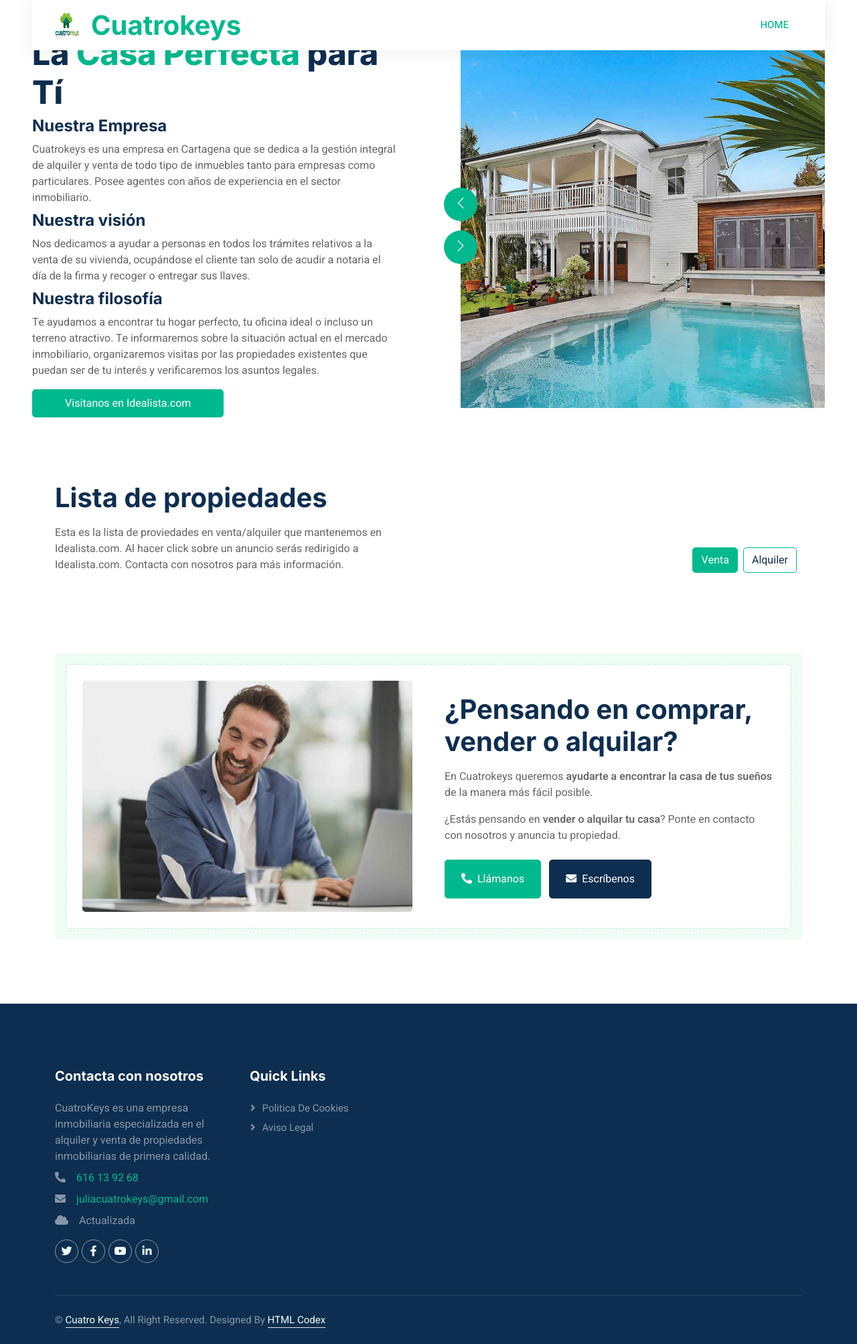
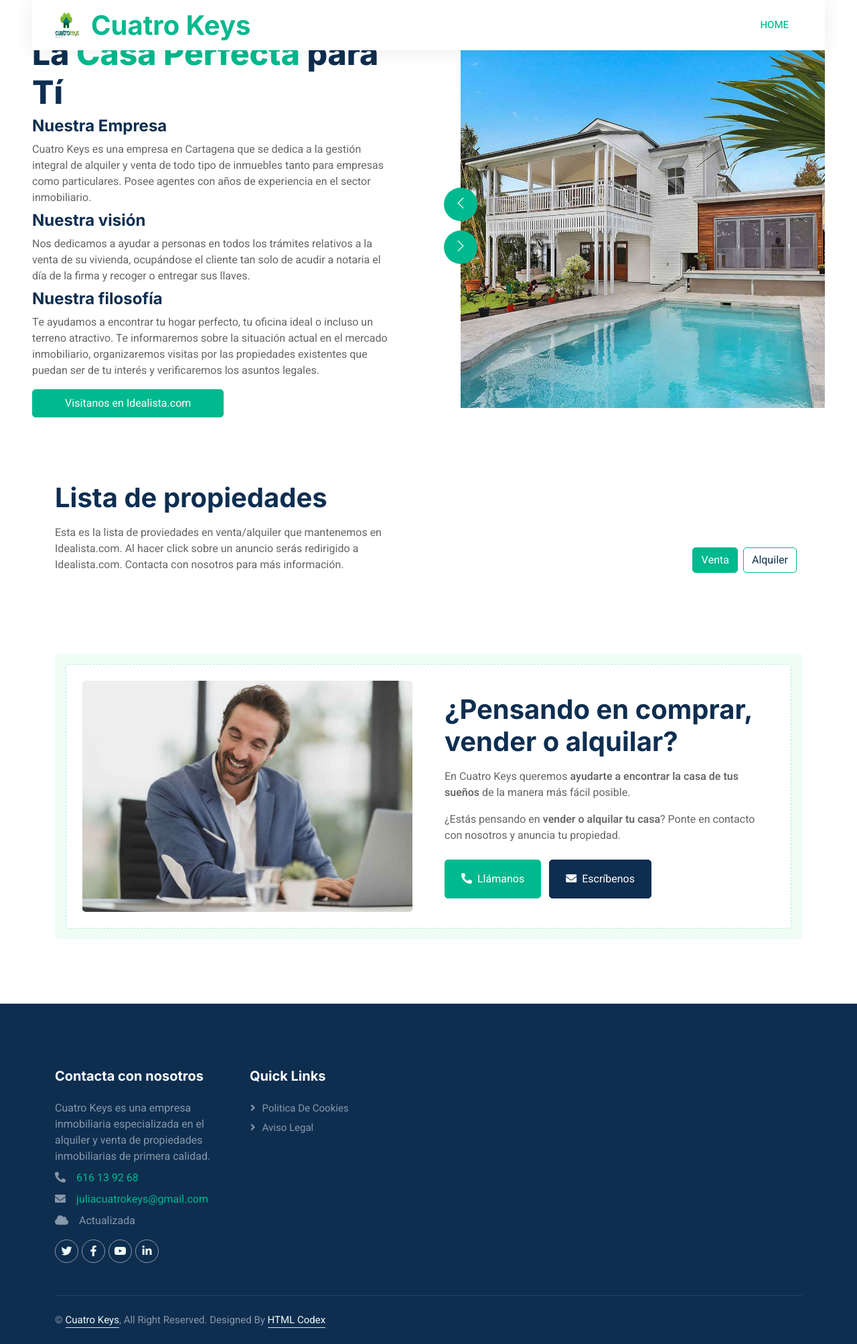
Before and after one commit to julia4keys/real_state, a Python web app: template template/index_temp.html in a window 1280 px wide. Shown: the whole page at 67% size. Run offline with Jinja, Linux system fonts and the light colour scheme; the template is opened without the code that fills it, so the values that code supplies are empty; some libraries are stand-ins or nearby versions.

Commit message:
cuatrokeys to cuatro keys

```diff
--- a/template/index_temp.html
+++ b/template/index_temp.html
@@ -3,7 +3,7 @@
 
 <head>
     <meta charset="utf-8">
-    <title>Inmobiliaria en Cartagena (Murcia) - Cuatrokeys</title>
+    <title>Inmobiliaria en Cartagena (Murcia) - Cuatro Keys</title>
     <meta content="width=device-width, initial-scale=1.0" name="viewport">
     <meta content="comprar casa cartagena vender casa inmobiliaria" name="keywords">
     <meta content="Inmobiliaria en Cartagena. Te ayudamos a vender tu piso sin preocupaciones. Te ayudamos a compra o alquila al mejor precio." name="description">
@@ -48,9 +48,9 @@
             <nav class="navbar navbar-expand-lg bg-white navbar-light py-0 px-4">
                 <a href="index.html" class="navbar-brand d-flex align-items-center text-center">
                     <div class="p-2 me-2">
-                        <img class="img-fluid" src="img/logo.png" alt="Cuatrokeys logo" style="width: 40px; height: 40px;">
+                        <img class="img-fluid" src="img/logo.png" alt="Cuatro Keys logo" style="width: 40px; height: 40px;">
                     </div>
-                    <h1 class="m-0 text-primary">Cuatrokeys</h1>
+                    <h1 class="m-0 text-primary">Cuatro Keys</h1>
                 </a>
                 <button type="button" class="navbar-toggler" data-bs-toggle="collapse" data-bs-target="#navbarCollapse">
                     <span class="navbar-toggler-icon"></span>
@@ -89,7 +89,7 @@
                 <div class="col-md-6 p-5 mt-lg-5">
                     <h1 class="display-5 animated fadeIn mb-2">La <span class="text-primary">Casa Perfecta</span> para Tí</h1>
                     <h4 class="animated fadeIn mb-2">Nuestra Empresa</h1>
-                    <p class="animated fadeIn mb-2">Cuatrokeys es una empresa en Cartagena que se dedica a la gestión integral de alquiler y venta de todo tipo de inmuebles tanto para empresas como particulares. Posee agentes con años de experiencia en el sector inmobiliario.</p>
+                    <p class="animated fadeIn mb-2">Cuatro Keys es una empresa en Cartagena que se dedica a la gestión integral de alquiler y venta de todo tipo de inmuebles tanto para empresas como particulares. Posee agentes con años de experiencia en el sector inmobiliario.</p>
                     <h4 class="animated fadeIn mb-2">Nuestra visión</h1>
                     <p class="animated fadeIn mb-2">Nos dedicamos a ayudar a personas en todos los trámites relativos a la venta de su vivienda, ocupándose el cliente tan solo de acudir a notaria el día de la firma y recoger o entregar sus llaves.</p>
                     <h4 class="animated fadeIn mb-2">Nuestra filosofía</h1>
@@ -362,7 +362,7 @@
                             <div class="col-lg-6 wow fadeIn" data-wow-delay="0.5s">
                                 <div class="mb-4">
                                     <h1 class="mb-3">¿Pensando en comprar, vender o alquilar?</h1>
-                                    <p>En Cuatrokeys queremos <strong>ayudarte a encontrar la casa de tus sueños</strong> de la manera más fácil posible.</p>
+                                    <p>En Cuatro Keys queremos <strong>ayudarte a encontrar la casa de tus sueños</strong> de la manera más fácil posible.</p>
                                     <p>¿Estás pensando en <strong>vender o alquilar tu casa</strong>? Ponte en contacto con nosotros y anuncia tu propiedad.</p>
                                 </div>
                                 <a href="tel:+34616139268" class="btn btn-primary py-3 px-4 me-2"><i class="fa fa-phone-alt me-2"></i>Llámanos</a>
@@ -510,7 +510,7 @@
                 <div class="row g-5">
                     <div class="col-lg-3 col-md-6">
                         <h5 class="text-white mb-4">Contacta con nosotros</h5>
-                        <p class="mb-2">CuatroKeys es una empresa inmobiliaria especializada en el alquiler y venta de propiedades inmobiliarias de primera calidad.</p>
+                        <p class="mb-2">Cuatro Keys es una empresa inmobiliaria especializada en el alquiler y venta de propiedades inmobiliarias de primera calidad.</p>
                         <!-- <p class="mb-2"><i class="fa fa-map-marker-alt me-3"></i>123 Street, New York, USA</p> -->
                         <p class="mb-2"><i class="fa fa-phone-alt me-3"></i><a href="tel:+34616139268">616 13 92 68</a></p>
                         <p class="mb-2"><i class="fa fa-envelope me-3"></i><a href="mailto:juliacuatrokeys@gmail.com">juliacuatrokeys@gmail.com</a></p>
```
Also changed, not shown: www/aviso-legal.html (+14 -14 lines), www/cookies.html (+4 -4 lines), www/index.html (+6 -6 lines).
